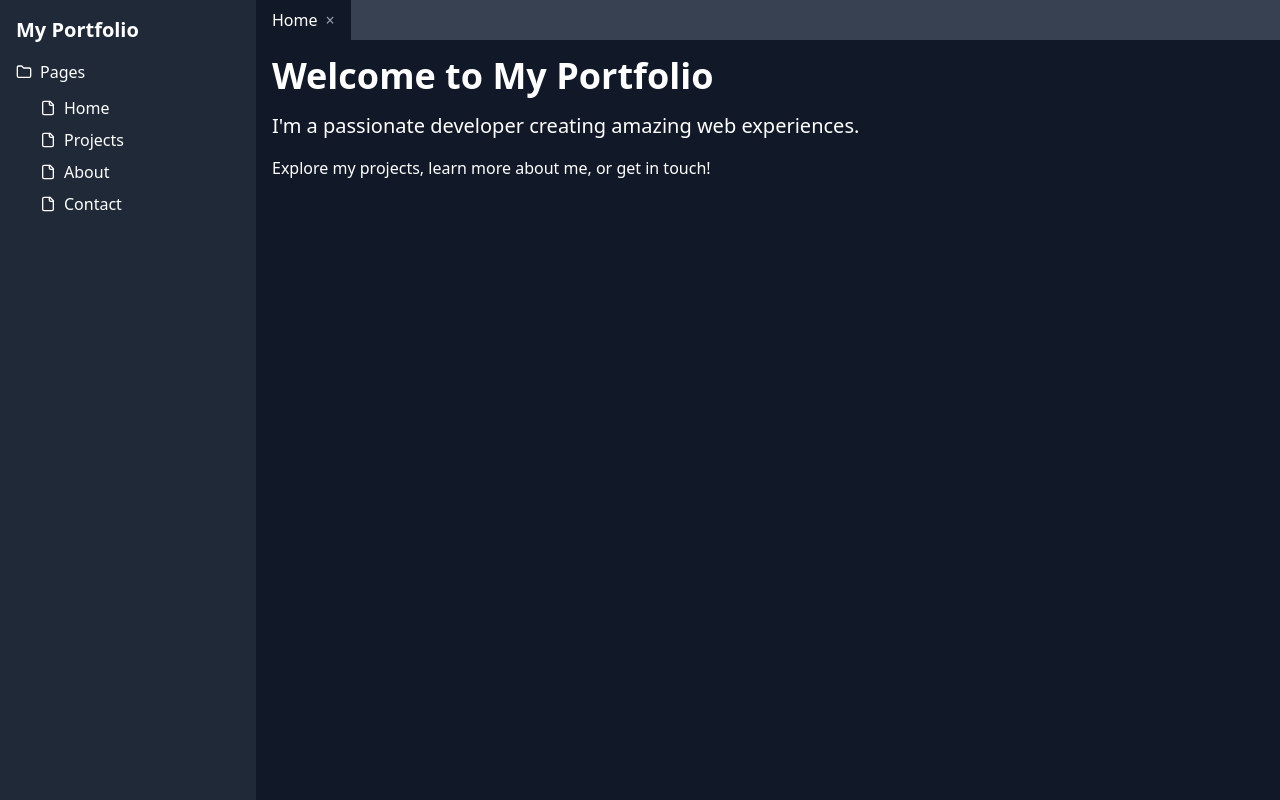
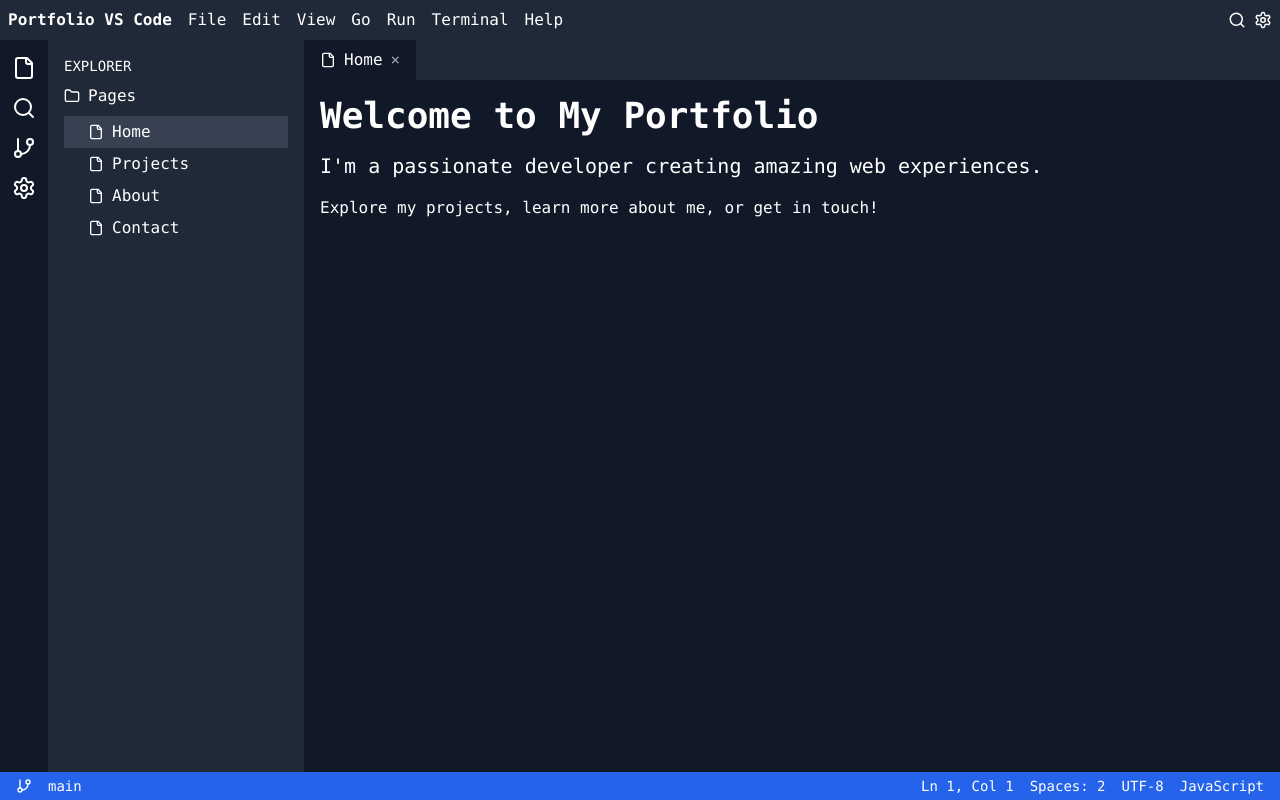
Before and after one commit to luizevolutto/vscode-portfolio-haven, a React (Vite) app: page / in a window 1280 px wide. Built offline with nearby package versions, Linux system fonts and the light colour scheme.

Commit message:
Add Visual Studio Code UI Elements
Include sidebars, top bars, and bottom bars to simulate the Visual Studio Code environment, enhancing the user interface to resemble an actual browser view of the application.
[skip gpt_engineer]

```diff
--- a/src/components/Layout.jsx
+++ b/src/components/Layout.jsx
@@ -1,10 +1,11 @@
 import React, { useState } from 'react';
-import { Link, Outlet } from 'react-router-dom';
-import { FileIcon, FolderIcon } from 'lucide-react';
+import { Link, Outlet, useLocation } from 'react-router-dom';
+import { FileIcon, FolderIcon, SettingsIcon, SearchIcon, GitBranchIcon, BellIcon } from 'lucide-react';
 
 const Layout = () => {
   const [openTabs, setOpenTabs] = useState(['Home']);
   const [activeTab, setActiveTab] = useState('Home');
+  const location = useLocation();
 
   const pages = [
     { name: 'Home', path: '/' },
@@ -31,9 +32,37 @@ const Layout = () => {
   };
 
   return (
-    <div className="flex h-screen bg-gray-900 text-white">
-      <div className="w-64 bg-gray-800 p-4">
-        <h1 className="text-xl font-bold mb-4">My Portfolio</h1>
+    <div className="flex flex-col h-screen bg-gray-900 text-white">
+      {/* Top bar */}
+      <div className="bg-gray-800 p-2 flex justify-between items-center">
+        <div className="flex items-center space-x-4">
+          <span className="font-semibold">Portfolio VS Code</span>
+          <span>File</span>
+          <span>Edit</span>
+          <span>View</span>
+          <span>Go</span>
+          <span>Run</span>
+          <span>Terminal</span>
+          <span>Help</span>
+        </div>
+        <div className="flex items-center space-x-2">
+          <SearchIcon size={18} />
+          <SettingsIcon size={18} />
+        </div>
+      </div>
+
+      <div className="flex flex-1 overflow-hidden">
+        {/* Left sidebar */}
+        <div className="w-12 bg-gray-900 flex flex-col items-center py-4 space-y-4">
+          <FileIcon size={24} />
+          <SearchIcon size={24} />
+          <GitBranchIcon size={24} />
+          <SettingsIcon size={24} />
+        </div>
+
+        {/* File explorer */}
+        <div className="w-64 bg-gray-800 p-4 overflow-y-auto">
+          <h2 className="text-sm uppercase mb-2">Explorer</h2>
           <div className="mb-4">
             <div className="flex items-center mb-2">
               <FolderIcon className="mr-2" size={16} />
@@ -43,7 +72,9 @@ const Layout = () => {
               <Link
                 key={page.name}
                 to={page.path}
-              className="flex items-center pl-6 py-1 hover:bg-gray-700"
+                className={`flex items-center pl-6 py-1 hover:bg-gray-700 ${
+                  location.pathname === page.path ? 'bg-gray-700' : ''
+                }`}
                 onClick={() => handleTabClick(page.name)}
               >
                 <FileIcon className="mr-2" size={16} />
@@ -52,8 +83,11 @@ const Layout = () => {
             ))}
           </div>
         </div>
+
+        {/* Main content area */}
         <div className="flex-1 flex flex-col">
-        <div className="bg-gray-700 flex">
+          {/* Tabs */}
+          <div className="bg-gray-800 flex">
             {openTabs.map((tab) => (
               <div
                 key={tab}
@@ -62,6 +96,7 @@ const Layout = () => {
                 }`}
                 onClick={() => setActiveTab(tab)}
               >
+                <FileIcon size={16} className="mr-2" />
                 <span>{tab}</span>
                 <button
                   className="ml-2 text-gray-400 hover:text-white"
@@ -72,8 +107,25 @@ const Layout = () => {
               </div>
             ))}
           </div>
-        <div className="flex-1 p-4 overflow-auto">
+
+          {/* Page content */}
+          <div className="flex-1 p-4 overflow-auto bg-gray-900">
             <Outlet />
+          </div>
+        </div>
+      </div>
+
+      {/* Bottom bar */}
+      <div className="bg-blue-600 text-white px-4 py-1 flex justify-between items-center text-sm">
+        <div className="flex items-center space-x-4">
+          <GitBranchIcon size={16} />
+          <span>main</span>
+        </div>
+        <div className="flex items-center space-x-4">
+          <span>Ln 1, Col 1</span>
+          <span>Spaces: 2</span>
+          <span>UTF-8</span>
+          <span>JavaScript</span>
         </div>
       </div>
     </div>
--- a/src/index.css
+++ b/src/index.css
@@ -74,3 +74,20 @@
     @apply bg-background text-foreground;
   }
 }
+
+/* VS Code-like styles */
+body {
+  font-family: 'Consolas', 'Courier New', monospace;
+}
+
+.bg-vscode-dark {
+  background-color: #1e1e1e;
+}
+
+.text-vscode-light {
+  color: #d4d4d4;
+}
+
+.border-vscode {
+  border-color: #2d2d2d;
+}
```
Lines whose indentation alone changed are shown as unchanged.
